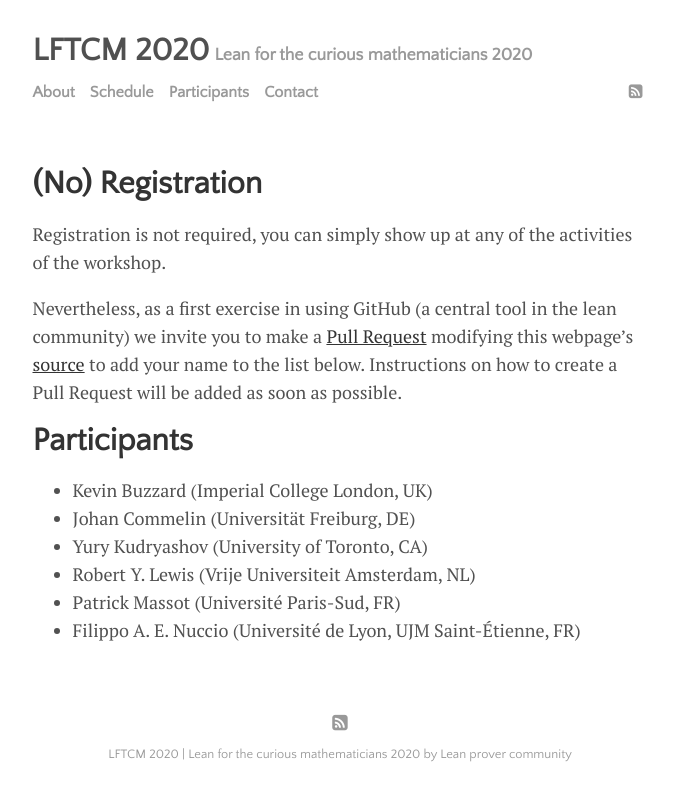
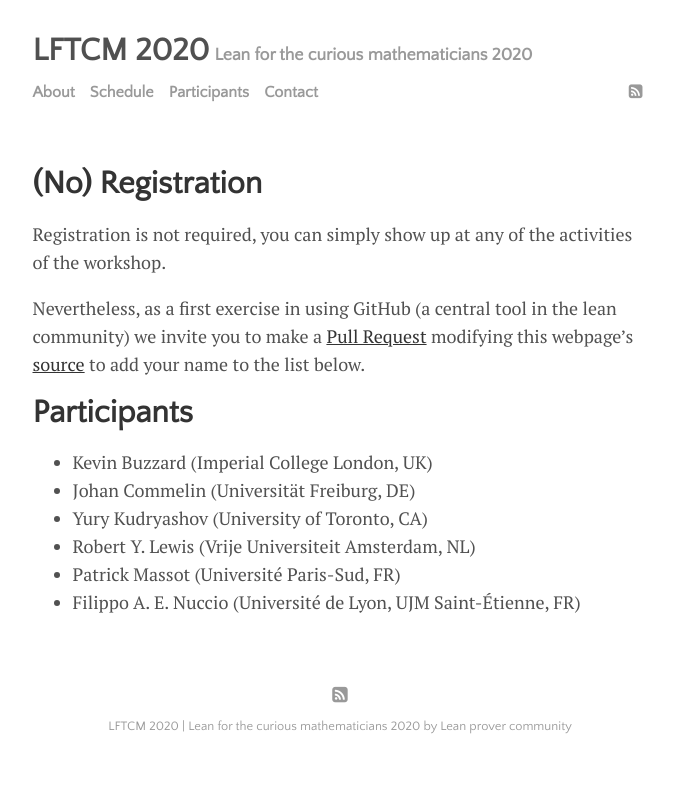
Before and after one commit to leanprover-community/lftcm2020, a Jekyll site: the page built from participants.md, in a window 1280 px wide. Shown: the top 801 px of the page, without its empty margins (300-974 px from the left). Built offline with Jekyll 4.4.1, drawn with Linux system fonts in a browser that asks for light colours.

Commit message:
Instructions have been added

```diff
--- a/participants.md
+++ b/participants.md
@@ -12,7 +12,6 @@
 
 Nevertheless, as a first exercise in using GitHub (a central tool in the lean community)
 we invite you to make a [Pull Request](https://help.github.com/en/github/collaborating-with-issues-and-pull-requests/about-pull-requests) modifying this webpage's [source](https://github.com/leanprover-community/lftcm2020/edit/master/participants.md) to add your name to the list below.
-Instructions on how to create a Pull Request will be added as soon as possible.
 
 # Participants
 
```
